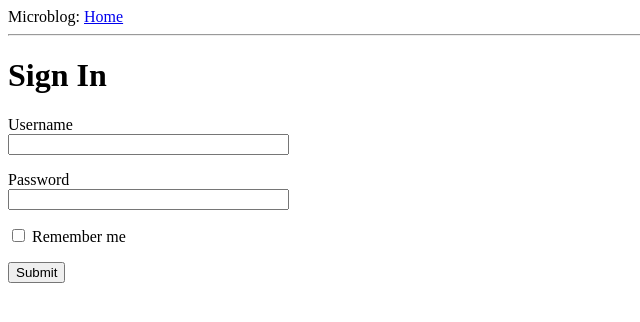
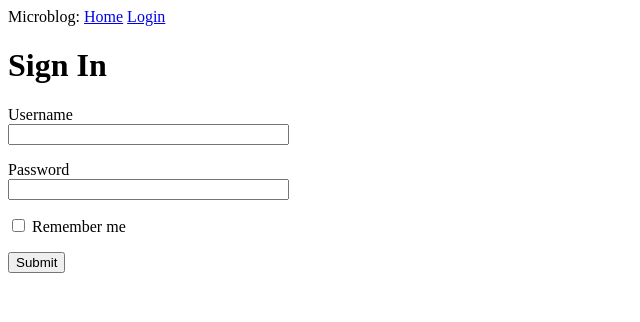
Before and after one commit to ritikamotwani/Flask_Blog, a Flask app: template configuration/app/templates/login.html in a window 1280 px wide. Shown: the top 322 px of the page, without its empty margins (0-640 px from the left). Run offline with Flask 2, Linux system fonts and the light colour scheme; the template is opened without the code that fills it: most values are stand-ins (such as "Sample title", 1, 10 or a date in 2020); form fields are guessed from the names that the template uses.

Commit message:
Form View

```diff
--- a/configuration/app/routes.py
+++ b/configuration/app/routes.py
@@ -1,17 +1,9 @@
 from app import app
 from flask import render_template
-@app.route('/')
-@app.route('/index')
-def index():
-	user = {'username':	'Ritika'}
-	posts = [
-		{
-			'author':{'username':'John'},
-			'body':'Beutiful day'
-		},
-		{
-			'author':{'username':'Susan'},
-			'body':'Avengers movie was cool!'
-		}
-	]
-	return render_template('index.html', title='Home', user = user, posts = posts)
+from app.forms import LoginForm
+
+#@app.route('/')
+@app.route('/login')
+def login():
+	form = LoginForm()
+	return render_template('login.html', title = 'Sign In', form = form)
--- a/configuration/app/templates/base.html
+++ b/configuration/app/templates/base.html
@@ -4,8 +4,11 @@
 	<title>{{ title }} - Microblog</title>
 </head>
 <body>
-	<div> Microblog: <a href="/index">Home</a></div>
-	<hr>
+	<div>
+		Microblog:
+		<a href="/index">Home</a>
+		<a href="/login">Login</a>
+	</div>
 	{% block content %}{% endblock %}
 </body>
 </html>
```
